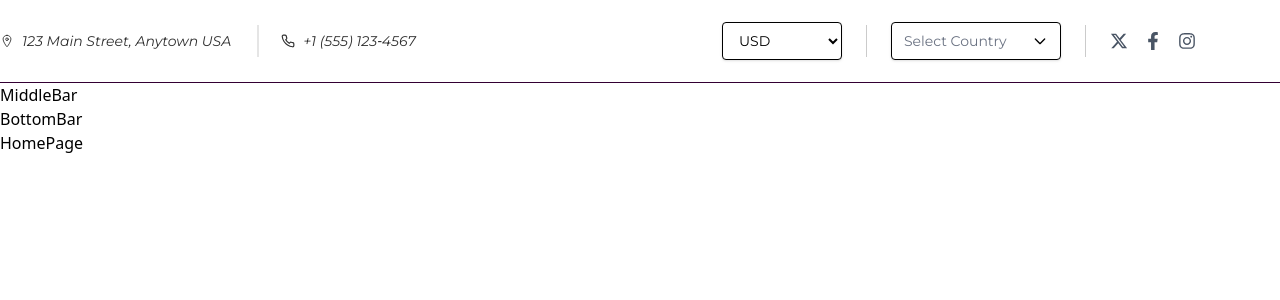
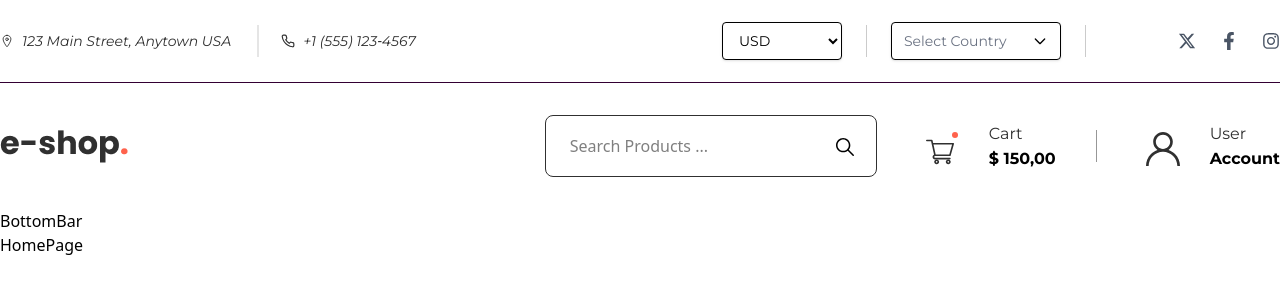
Before and after one commit to miltonahmed/eshop, a React (Vite) app: page / in a window 1280 px wide. Shown: the top 300 px of the page. Built offline with nearby package versions, Linux system fonts and the light colour scheme.

Commit message:
Header-MiddleSection
-Add Logo
-Add  svg icons  and make components  use SVG properly
-spicily maintain position
-

```diff
--- a/src/components/header/Header.jsx
+++ b/src/components/header/Header.jsx
@@ -1,6 +1,6 @@
 import BottomBar from './BottomBar'
 import MiddleBar from './MiddleBar'
-import TopBar from './TopBar'
+import TopBar from './topbar/TopBar'
 
 const Header = () => {
   return (
--- a/src/components/header/MiddleBar.jsx
+++ b/src/components/header/MiddleBar.jsx
@@ -1,8 +1,54 @@
+import { IoIosSearch } from 'react-icons/io';
+import Logo from '../../../src/assets/images/logo.png';
+import Container from '../utils/Container';
+import { CartIcons } from '../utils/icons/CartIcons';
+import { UsersIcon } from '../utils/icons/UsersIcon';
 
 const MiddleBar = () => {
   return (
-    <div>MiddleBar</div>
-  )
-}
+    <>
+      <Container>
+        <div className="flex justify-between items-center py-8">
+          <div>
+            <img src={Logo} alt="company logo" />
+          </div>
+          <div className="flex items-center">
+            {/* search  */}
+            <div className="relative mr-12">
+              <input
+                className="w-[332px] border border-[#303030] rounded-lg py-[18px] px-6 "
+                type="text"
+                placeholder="Search Products ..."
+              />
+              <IoIosSearch className="absolute top-5 right-5  text-2xl" />
+            </div>
+            <div className="relative pl-16 mr-[90px] after:absolute after:w-[1px] after:h-[32px] after:bg-[#303030] after:opacity-[0.5] after:ml-10 after:top-1/2 after:-translate-y-1/2 ">
+              <div className="absolute top-[10px] left-0">
+                <CartIcons />
+              </div>
+              <p className="text-base font-montserrat text-primary-text-color font-normal leading-6">
+                Cart
+              </p>
+              <span className="text-base font-montserrat font-bold leading-6">
+                $ 150,00
+              </span>
+            </div>
+            <div className="relative pl-16 ">
+              <div className="absolute top-[10px] left-0 ">
+                <UsersIcon />
+              </div>
+              <p className="text-base font-montserrat text-primary-text-color font-normal leading-6">
+                User
+              </p>
+              <span className="text-base font-montserrat font-bold leading-6">
+                Account
+              </span>
+            </div>
+          </div>
+        </div>
+      </Container>
+    </>
+  );
+};
 
-export default MiddleBar
+export default MiddleBar;
--- a/src/components/header/TopBar.jsx
+++ b/src/components/header/topbar/TopBar.jsx
@@ -1,6 +1,6 @@
-import Container from '../utils/Container';
-import TopBarLeft from './topbar/TopBarLeft';
-import TopBarRight from './topbar/TopBarRight';
+import Container from '../../utils/Container';
+import TopBarLeft from './TopBarLeft';
+import TopBarRight from './TopBarRight';
 
 const TopBar = () => (
   <>
--- a/src/components/header/topbar/TopBarRight.jsx
+++ b/src/components/header/topbar/TopBarRight.jsx
@@ -111,7 +111,7 @@
 
       {/* ✅ Social Icons */}
       <div
-        className="flex gap-4 text-lg text-gray-600
+        className="flex justify-end gap-6 text-lg text-gray-600
       relative after:absolute after:content-[''] after:h-[32px] after:w-[1px] after:bg-[#303030] after:opacity-[.25] after:left-[-25px] after:top-1/2 after:-translate-y-1/2 w-[170px]"
       >
 
--- /dev/null
+++ b/src/components/utils/icons/CartIcons.jsx
@@ -0,0 +1,25 @@
+export const CartIcons = ({ width = 34, height = 34, color = '#303030' }) => {
+  return (
+    <svg
+      width={width}
+      height={height}
+      viewBox="0 0 32 34"
+      fill="none"
+      xmlns="http://www.w3.org/2000/svg"
+    >
+      <path
+        d="M9.0213 24.1018H9.02258C9.02365 24.1018 9.02471 24.1016 9.02578 24.1016H23.8984C24.2646 24.1016 24.5865 23.8587 24.6871 23.5066L27.9684 12.0222C28.0391 11.7747 27.9895 11.5085 27.8346 11.303C27.6795 11.0975 27.4371 10.9766 27.1797 10.9766H7.12945L6.54306 8.33768C6.45953 7.96234 6.12671 7.69531 5.74218 7.69531H0.820312C0.367218 7.69531 0 8.06253 0 8.51562C0 8.96872 0.367218 9.33594 0.820312 9.33594H5.08423C5.18805 9.80356 7.89038 21.9643 8.04589 22.6639C7.1741 23.0428 6.5625 23.9121 6.5625 24.9219C6.5625 26.2788 7.6665 27.3828 9.02343 27.3828H23.8984C24.3515 27.3828 24.7187 27.0156 24.7187 26.5625C24.7187 26.1094 24.3515 25.7422 23.8984 25.7422H9.02343C8.57119 25.7422 8.20312 25.3741 8.20312 24.9219C8.20312 24.4703 8.56991 24.1028 9.0213 24.1018ZM26.0921 12.6172L23.2796 22.4609H9.68139L7.49389 12.6172H26.0921Z"
+        fill={color}
+      />
+      <path
+        d="M8.20312 29.8437C8.20312 31.2007 9.30713 32.3047 10.6641 32.3047C12.021 32.3047 13.125 31.2007 13.125 29.8437C13.125 28.4868 12.021 27.3828 10.6641 27.3828C9.30713 27.3828 8.20312 28.4868 8.20312 29.8437ZM10.6641 29.0234C11.1163 29.0234 11.4844 29.3915 11.4844 29.8437C11.4844 30.296 11.1163 30.6641 10.6641 30.6641C10.2118 30.6641 9.84375 30.296 9.84375 29.8437C9.84375 29.3915 10.2118 29.0234 10.6641 29.0234Z"
+        fill={color}
+      />
+      <path
+        d="M19.7969 29.8437C19.7969 31.2007 20.9009 32.3047 22.2578 32.3047C23.6147 32.3047 24.7187 31.2007 24.7187 29.8437C24.7187 28.4868 23.6147 27.3828 22.2578 27.3828C20.9009 27.3828 19.7969 28.4868 19.7969 29.8437ZM22.2578 29.0234C22.7101 29.0234 23.0781 29.3915 23.0781 29.8437C23.0781 30.296 22.7101 30.6641 22.2578 30.6641C21.8056 30.6641 21.4375 30.296 21.4375 29.8437C21.4375 29.3915 21.8056 29.0234 22.2578 29.0234Z"
+        fill={color}
+      />
+      <circle cx="29" cy="3" r="3" fill="#FF624C" />
+    </svg>
+  );
+};
--- /dev/null
+++ b/src/components/utils/icons/UsersIcon.jsx
@@ -0,0 +1,24 @@
+
+export const UsersIcon = ({ width = 34, height = 34, color = '#303030' }) => {
+  return (
+    <svg
+      width={width}
+      height={height}
+      viewBox="0 0 28 28"
+      fill="none"
+      xmlns="http://www.w3.org/2000/svg"
+    >
+      <g clip-path="url(#clip0_2_216)">
+        <path
+          d="M23.8995 18.1005C22.3747 16.5757 20.5597 15.4469 18.5795 14.7635C20.7004 13.3028 22.0938 10.8581 22.0938 8.09375C22.0938 3.63087 18.4629 0 14 0C9.53712 0 5.90625 3.63087 5.90625 8.09375C5.90625 10.8581 7.29963 13.3028 9.42058 14.7635C7.44034 15.4469 5.62538 16.5757 4.10052 18.1005C1.45627 20.7448 0 24.2605 0 28H2.1875C2.1875 21.4866 7.48656 16.1875 14 16.1875C20.5134 16.1875 25.8125 21.4866 25.8125 28H28C28 24.2605 26.5437 20.7448 23.8995 18.1005ZM14 14C10.7433 14 8.09375 11.3505 8.09375 8.09375C8.09375 4.837 10.7433 2.1875 14 2.1875C17.2567 2.1875 19.9062 4.837 19.9062 8.09375C19.9062 11.3505 17.2567 14 14 14Z"
+          fill={color}
+        />
+      </g>
+      <defs>
+        <clipPath id="clip0_2_216">
+          <rect width="28" height="28" fill="white" />
+        </clipPath>
+      </defs>
+    </svg>
+  );
+};
--- a/src/index.css
+++ b/src/index.css
@@ -6,5 +6,5 @@
 @theme {
   --font-montserrat: 'Montserrat', sans-serif;
   --font-poppins: 'Poppins', sans-serif;
-  --color-gray: ;
+  --color-primary-text-color: #303030;
 }
```
Also changed, not shown: src/assets/images/logo.png (added).
